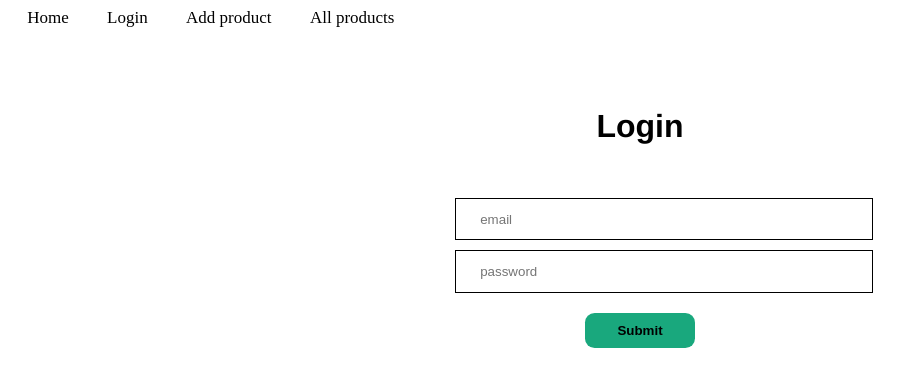
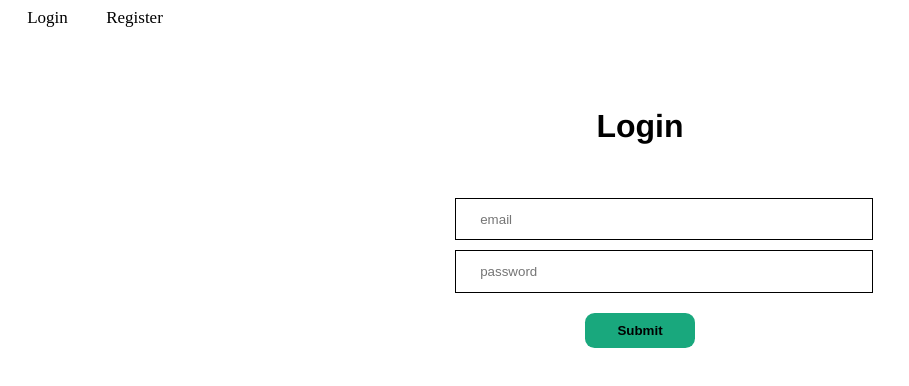
Before and after one commit to Rokas214/Sell-Your-Junk-Client, a React (Create React App) app: page / in a window 1280 px wide. Shown: the top 386 px of the page, without its empty margins (0-909 px from the left). Built offline with nearby package versions, Linux system fonts and the light colour scheme.

Commit message:
Hide unnecessary Links from login/register

```diff
--- a/src/App.js
+++ b/src/App.js
@@ -3,26 +3,16 @@ import "./index.css";
 import Form from "./components/Form";
 import Home from "./pages/Home";
 import Add from "./pages/Add";
+import Register from "./components/Register";
 import { BrowserRouter, Routes, Route, Link } from "react-router-dom";
 import Products from "./pages/Products";
 
 function App() {
 	return (
 		<BrowserRouter>
-			<Link className='link' to='/home'>
-				Home
-			</Link>
-			<Link className='link' to='/'>
-				Login
-			</Link>
-			<Link className='link' to='/add'>
-				Add product
-			</Link>
-			<Link className='link' to='/products'>
-				All products
-			</Link>
 			<Routes>
 				<Route exact path='/' element={<Form />} />
+				<Route exact path='/register' element={<Register />} />
 				<Route exact path='/home' element={<Home />} />
 				<Route exact path='/add' element={<Add />} />
 				<Route exact path='/products' element={<Products />} />
--- a/src/components/Form.jsx
+++ b/src/components/Form.jsx
@@ -2,17 +2,32 @@ import React from 'react';
 import { useState, useContext } from 'react';
 import { AuthContext } from '../context/Auth';
 import "./style.css"
+import "../index.css"
+import { useNavigate } from 'react-router';
+import { Link } from 'react-router-dom';
 
 
 const Form = () => {
 
+
+
+    let navigate = useNavigate();
+
+    function navigateTo(nav){
+        navigate(nav)
+    }
+
     const [userInputs, setUserInputs] = useState()
     const authContext = useContext(AuthContext)
 
-
-
-
   return (
+    <div>
+          <Link className='link' to='/'>
+                    Login
+                </Link>
+                <Link className='link' to='/register'>
+                    Register
+            </Link>
         <div className='login-form' >
             <h1>Login</h1>
             <form className='form' onSubmit={((e) => {
@@ -32,8 +47,7 @@ const Form = () => {
                     }else{
                         localStorage.setItem("token", data.token)
                         localStorage.setItem("email", userInputs.email)
-
-
+                        navigateTo("/home")
                     }
                 })
             })} >
@@ -43,6 +57,7 @@ const Form = () => {
 
             </form>
         </div>
+    </div>
 )
 };
 
--- a/src/components/Register.jsx
+++ b/src/components/Register.jsx
@@ -1,5 +1,9 @@
 import React from 'react';
 import { useState } from 'react';
+import { Link } from 'react-router-dom';
+import "./style.css"
+import "../index.css"
+
 
 const Register = () => {
 
@@ -8,7 +12,15 @@ const Register = () => {
 
   return (
     <div>
-        <form onSubmit={((e) => {
+        <Link className='link' to='/'>
+                    Login
+                </Link>
+                <Link className='link' to='/register'>
+                    Register
+        </Link>
+        <div className='login-form'>
+            <h1>Register</h1>
+            <form className='form' onSubmit={((e) => {
                 e.preventDefault()
 
                     fetch('http://localhost:8080/v1/auth/login',{
@@ -27,6 +39,7 @@ const Register = () => {
 
             </form>
         </div>
+    </div>
 )
 };
 
```
Lines whose indentation alone changed are shown as unchanged.
